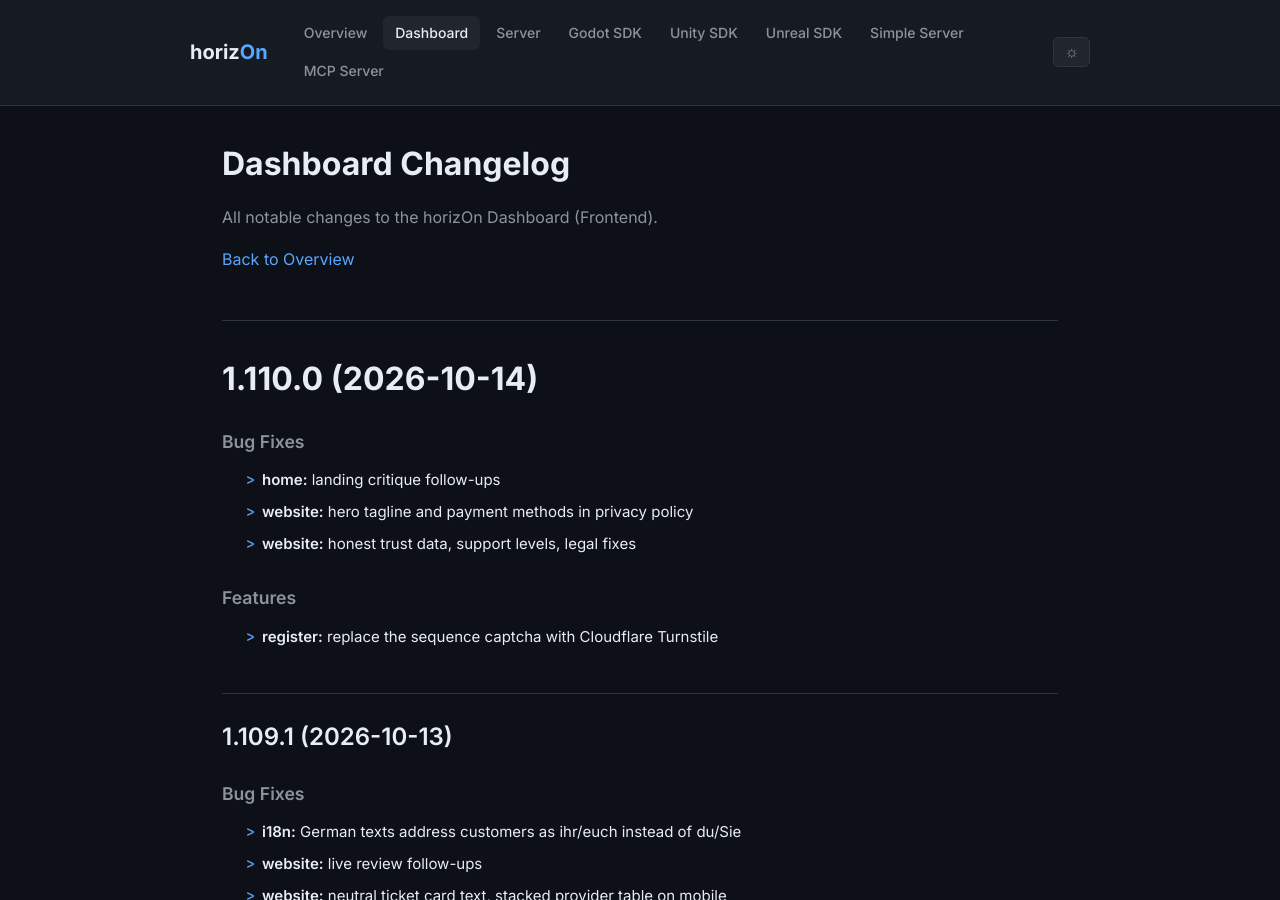
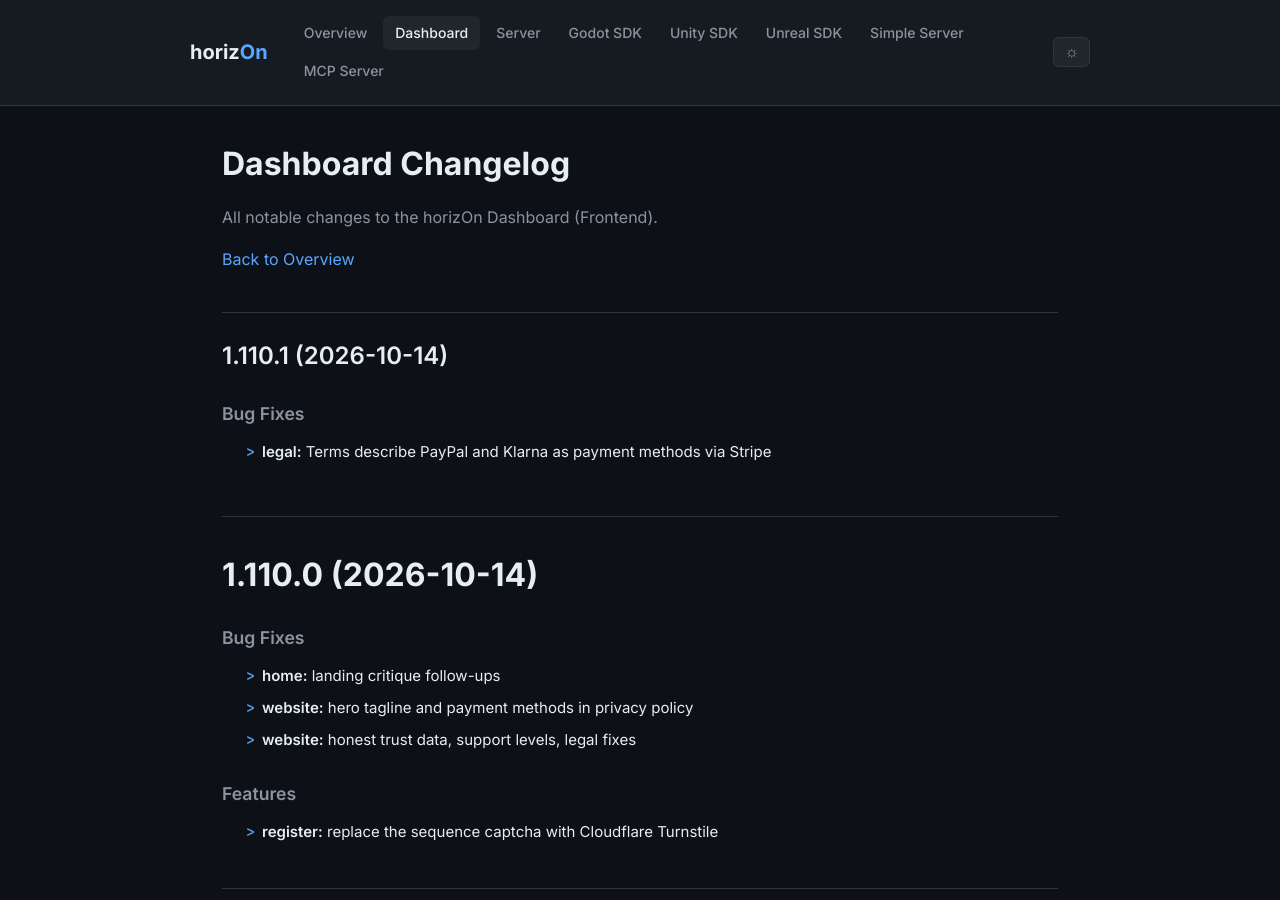
Before and after one commit to ProjectMakersDE/horizOn-Changelog, a Jekyll site: the page built from dashboard-changelog.md, in a window 1280 px wide and 900 px high. Built offline with Jekyll 4.4.1, drawn with Linux system fonts in a browser that asks for light colours.

Commit message:
chore: reconcile changelogs

```diff
--- a/dashboard-changelog.md
+++ b/dashboard-changelog.md
@@ -8,6 +8,13 @@ title: Dashboard Changelog
 All notable changes to the horizOn Dashboard (Frontend).
 
 [Back to Overview](.)
+
+## 1.110.1 (2026-10-14)
+
+
+### Bug Fixes
+
+* **legal:** Terms describe PayPal and Klarna as payment methods via Stripe
 
 # 1.110.0 (2026-10-14)
 
```
Also changed, not shown: index.md (+1 -1 lines).
